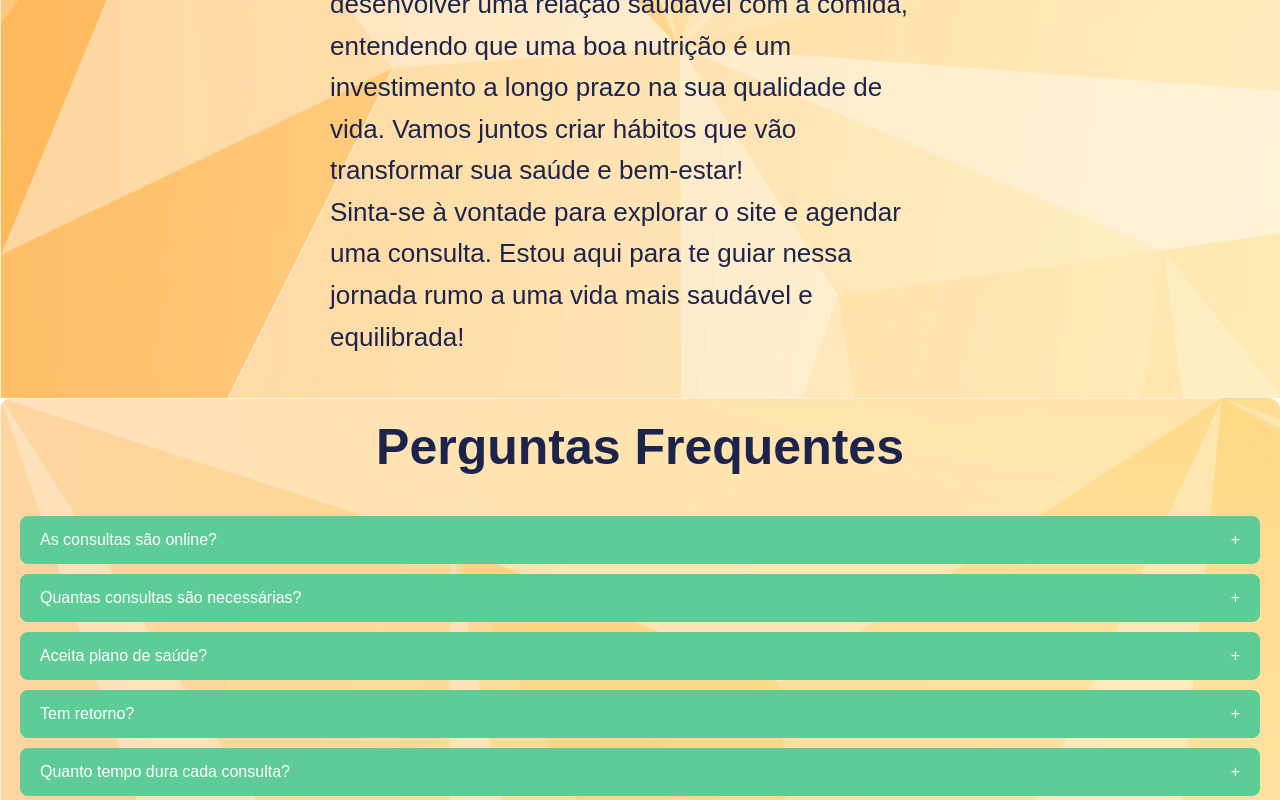
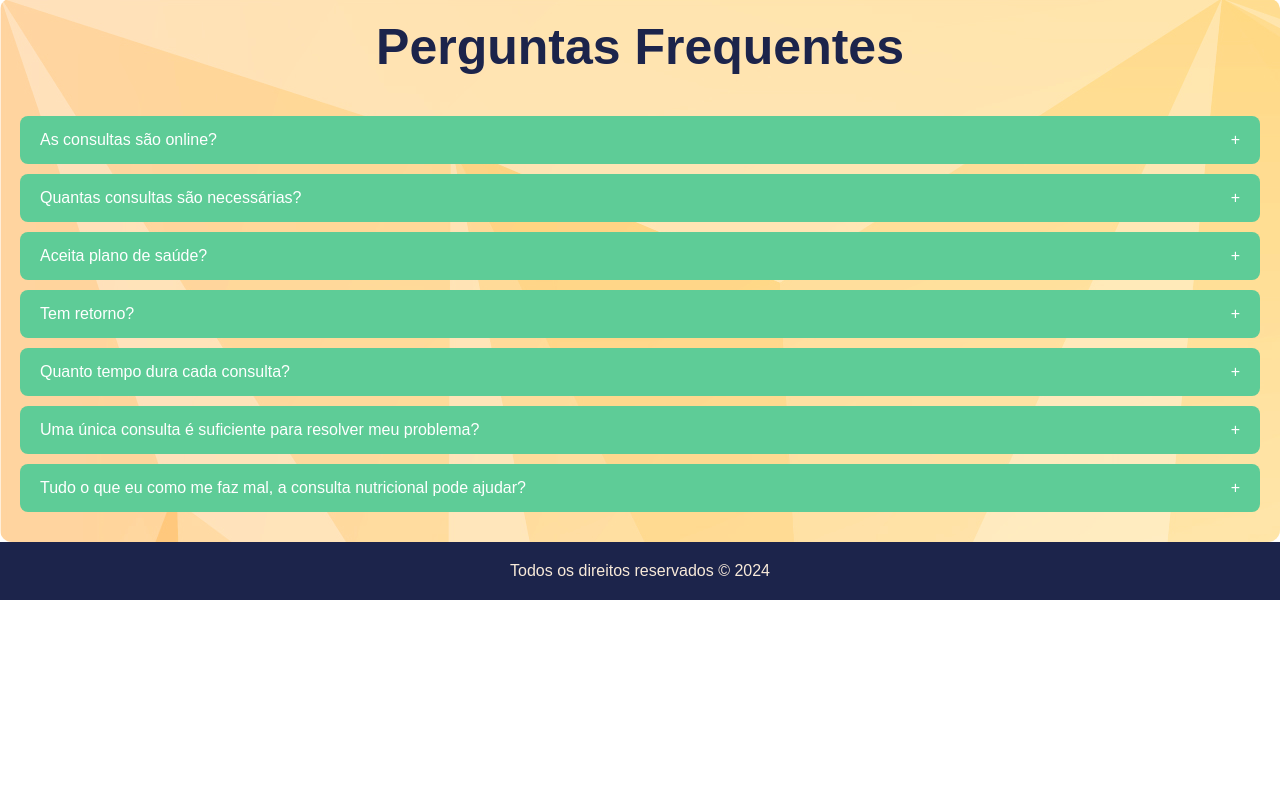
Before and after one commit to MahFelix/NutriDay, a React (Vite) app: page / in a window 1280 px wide. Shown: the part 3277-4077 px from the top of the page. After the commit the page ends 3877 px from the top, so only its background shows below. Built offline with nearby package versions, Linux system fonts and the light colour scheme.

Commit message:
🧪 test: Criando novo teste

```diff
--- a/src/App.jsx
+++ b/src/App.jsx
@@ -4,6 +4,7 @@ import GlobalStyle from '../globalStyles';
 import SectionCards from './components/SectionCards.jsx';;
 import Sobre from './components/Sobre.jsx'
 import FAQPage from './components/FAQPage.jsx';
+import Footer from './components/Footer.jsx';
 GlobalStyle
 
 const App = () => {
@@ -15,6 +16,7 @@ const App = () => {
       <SectionCards/>
       <Sobre/>
       <FAQPage/>
+      <Footer/>
     </>
   );
 };
--- /dev/null
+++ b/src/components/Footer.jsx
@@ -0,0 +1,32 @@
+
+import styled from 'styled-components';
+
+// Estilos para o container principal do Footer
+const FooterContainer = styled.footer`
+  background-color: #1C244B; /* Cor de fundo do footer */
+  padding: 20px;
+  position: absolute;
+  width: 100%;
+  bottom: 1;
+  display: flex;
+  justify-content: center;
+  align-items: center;
+`;
+
+// Estilos para o texto do Footer
+const FooterText = styled.p`
+  color: #F8EAD9; /* Cor do texto */
+  font-size: 16px;
+  text-align: center;
+`;
+
+// Componente Footer
+const Footer = () => {
+  return (
+    <FooterContainer>
+      <FooterText>Todos os direitos reservados &copy; {new Date().getFullYear()}</FooterText>
+    </FooterContainer>
+  );
+};
+
+export default Footer;
--- a/src/components/Sobre.jsx
+++ b/src/components/Sobre.jsx
@@ -1,4 +1,3 @@
-
 import styled from 'styled-components';
 import profileImage from '../assets/DBG.png'; // Substitua pelo caminho da sua imagem
 import BGBG from '../assets/BGBG.jpg'
@@ -15,6 +14,7 @@ const Container = styled.div`
   @media (max-width: 768px) {
     flex-direction: column; /* Para telas menores, os itens ficam empilhados */
     align-items: center;
+    padding: 20px; /* Ajusta o padding em telas menores */
   }
 `;
 
@@ -42,25 +42,36 @@ const Heading = styled.h1`
 `;
 
 const Paragraph = styled.p`
-  font-size: 26px;
+  font-size: 22px;
   color: #1C244B;
   line-height: 1.6; /* Melhora a legibilidade */
   align-items: center;
-  width: 50%;
+  width: 60%;
 
+  @media (max-width: 1024px) {
+    width: 80%;
+    font-size: 20px; /* Ajusta o tamanho da fonte para telas médias */
+  }
 
   @media (max-width: 768px) {
-    width: 80%;
-    font-size: 20px;
+    width: 90%;
+    font-size: 18px; /* Ajusta o tamanho da fonte para telas menores */
+  }
+
+  @media (max-width: 480px) {
+    width: 100%;
+    font-size: 16px; /* Ajusta o tamanho da fonte para telas muito pequenas */
   }
 `;
-
 
 const Image = styled.img`
   width: 600px; /* Tamanho da imagem */
   height: auto; /* Manter a proporção */
   margin-bottom: 50px;
 
+  @media (max-width: 1024px) {
+    width: 80%; /* Ajusta a imagem para telas médias */
+  }
 
   @media (max-width: 768px) {
     width: 100%; /* Imagem ocupa toda a largura em telas menores */
@@ -72,13 +83,13 @@ const AboutMe = () => {
   return (
     <Container>
       <TextSection>
-      <Image src={profileImage} alt="Dayane Souza" />
+        <Image src={profileImage} alt="Dayane Souza" />
         <Heading>SOBRE MIM </Heading>
         <Paragraph>
           Olá, eu sou Dayane Souza, apaixonada por promover uma alimentação equilibrada e um estilo de vida saudável. Minha missão é ajudar você a atingir seus objetivos, seja melhorar sua saúde, alcançar o peso ideal, ou aprender a fazer escolhas alimentares mais conscientes e nutritivas.
         </Paragraph>
         <Paragraph>
-          Com uma formação em Nutrição pela Estácio, e diversas especializações em, eu trago uma abordagem individualizada, respeitando suas necessidades, gostos e rotina. Acredito que cada pessoa é única e merece um plano alimentar que se encaixe no seu estilo de vida.
+          Com uma formação em Nutrição pela Estácio, e diversas especializações, eu trago uma abordagem individualizada, respeitando suas necessidades, gostos e rotina. Acredito que cada pessoa é única e merece um plano alimentar que se encaixe no seu estilo de vida.
         </Paragraph>
         <Paragraph>
           Além do acompanhamento nutricional, gosto de educar meus pacientes para que possam desenvolver uma relação saudável com a comida, entendendo que uma boa nutrição é um investimento a longo prazo na sua qualidade de vida. Vamos juntos criar hábitos que vão transformar sua saúde e bem-estar!
@@ -87,7 +98,6 @@ const AboutMe = () => {
           Sinta-se à vontade para explorar o site e agendar uma consulta. Estou aqui para te guiar nessa jornada rumo a uma vida mais saudável e equilibrada!
         </Paragraph>
       </TextSection>
-
     </Container>
   );
 };
```
